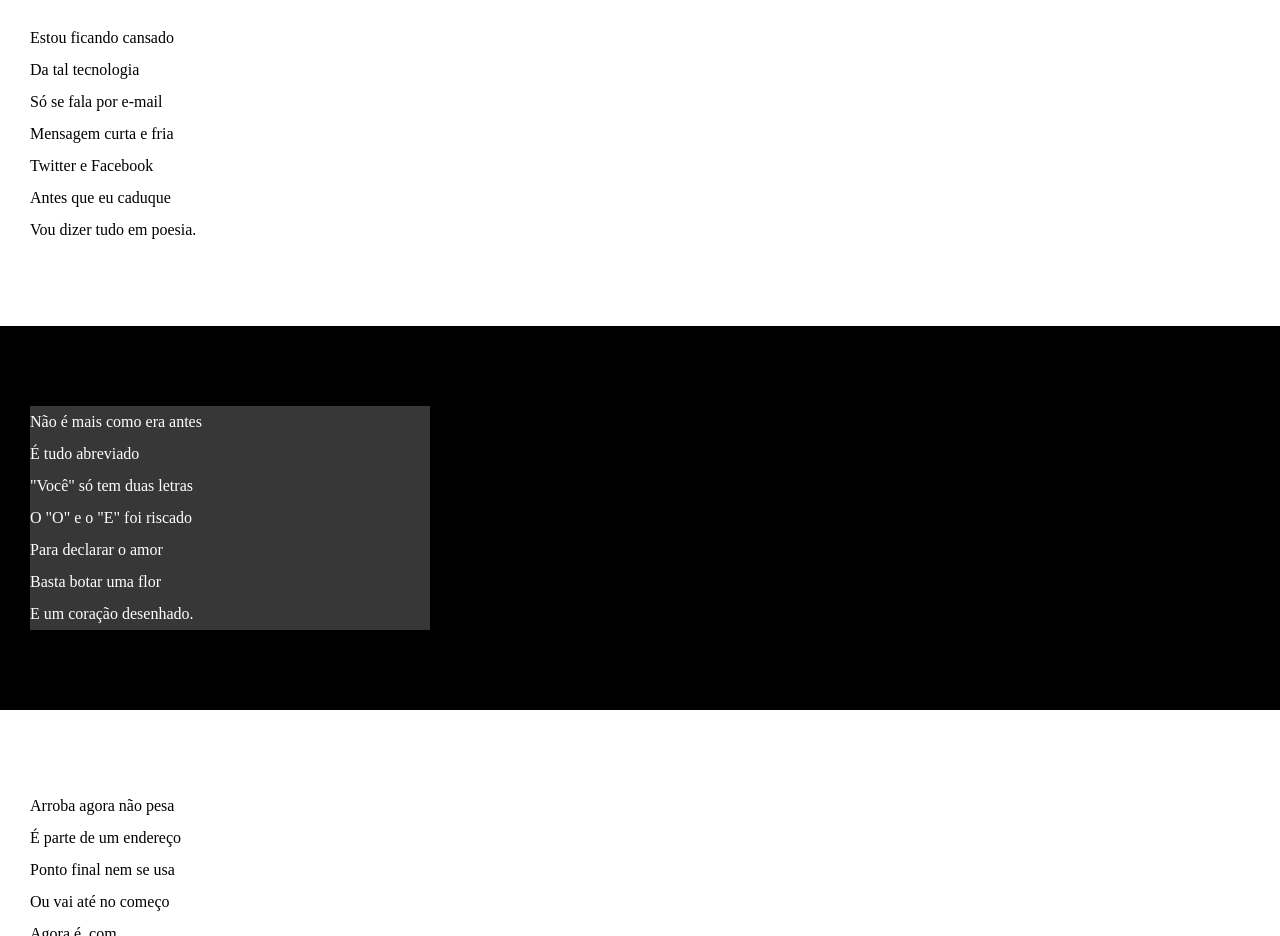
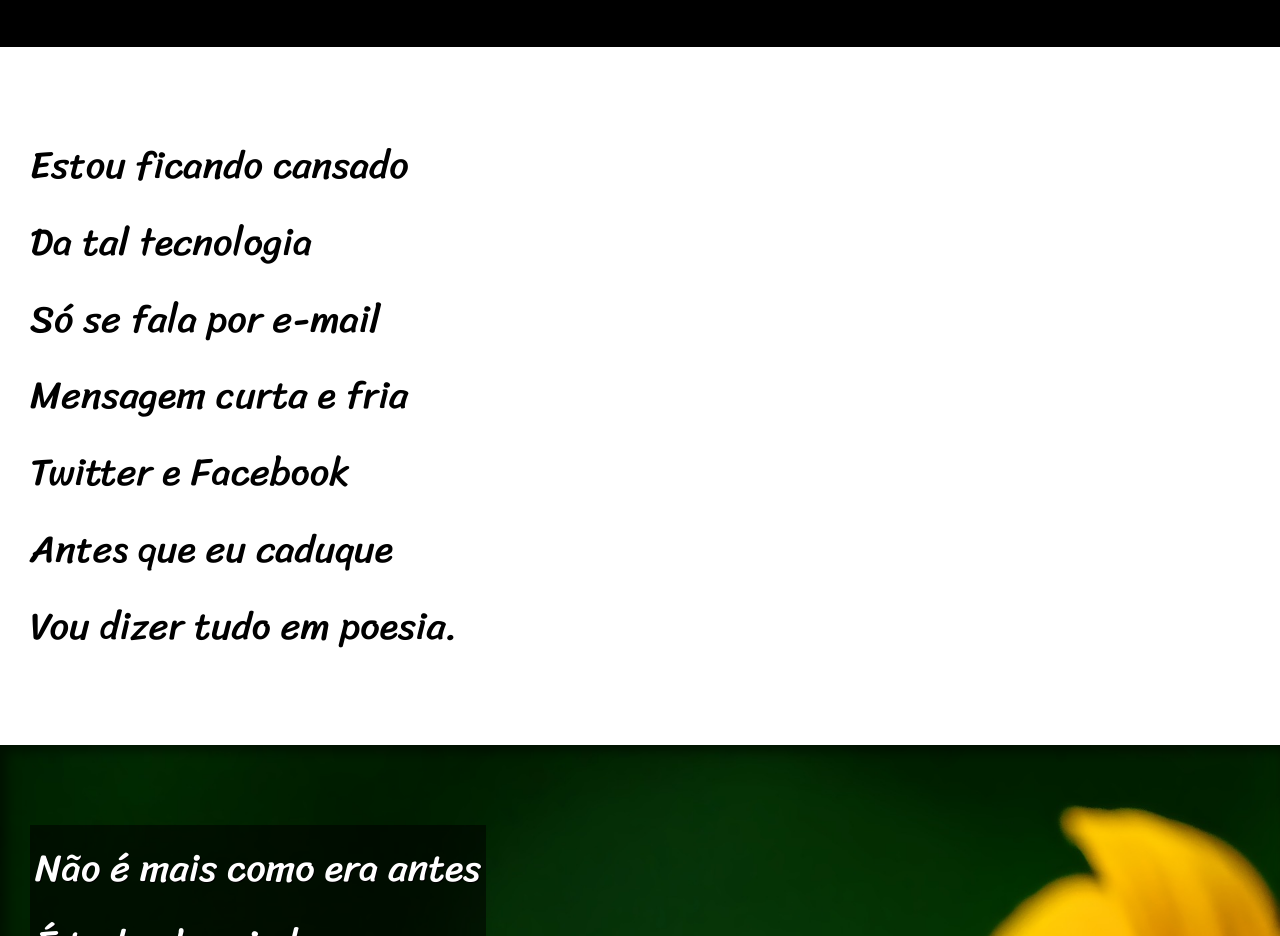
Before and after one commit to ericksousasantana/html-css, a plain HTML site: page desafios/d011-descomplicado/index.html in a window 1280 px wide. Shown: the part 213-1149 px from the top of the page. Drawn offline with Linux system fonts and the light colour scheme.

Commit message:
projeto cordel moderno finalizado

```diff
--- a/desafios/d011-descomplicado/estilo/style.css
+++ b/desafios/d011-descomplicado/estilo/style.css
@@ -1,4 +1,12 @@
 @charset "UTF-8";
+
+@import url('https://fonts.googleapis.com/css2?family=Passion+One&family=Sriracha&display=swap');
+
+:root{
+    --font1: Verdana, Geneva, Tahoma, sans-serif;
+    --font2: "Passion One", sans-serif;
+    --font3: "Sriracha", cursive;
+}
 
 *{
     margin: 0;
@@ -18,9 +26,12 @@ header{
 header h1{
     padding-top: 50px;
     font-variant: small-caps;
+    font-family: var(--font2);
+    font-size: 10vw;
 }
 header p{
     padding-bottom: 50px;
+    font-family: var(--font1);
 }
 a{
     color: white;
@@ -39,15 +50,36 @@ section{
 .normal{
     background-color: white;
     color: black;
+    font-family: var(--font3);
+    font-size: 3vw;
 }
 
 .imagem{
     background-color: black;
     color: white;
+    box-shadow: inset 6px 6px 13px 0px rgba(0, 0, 0, 0.533);
 }
 .imagem > p{
-    width: 400px;
-    background-color: rgb(55, 55, 55);
+    display: inline-block;
+    padding: 5px;
+    background-color: rgba(0, 0, 0, 0.548);
+    font-family: var(--font3);
+    font-size: 3vw;
+    line-height: 2em;
+    text-shadow: 1px 1px 0px black;
+}
+
+#img01{
+    background-image: url("../imagens/background001.jpg");
+    background-position: right center;
+    background-size: cover;
+    background-attachment: fixed;
+}
+
+#img02{
+    background-image: url("../imagens/background002.jpg");
+    background-size: cover;
+    background-attachment: fixed;
 }
 
 footer{
@@ -55,4 +87,5 @@ footer{
     color: white;
     text-align: center;
     padding: 10px;
+    font-family: var(--font1);
 }
--- a/desafios/d011-descomplicado/index.html
+++ b/desafios/d011-descomplicado/index.html
@@ -24,7 +24,7 @@
     </p>
     </section>
 
-    <section class="imagem">
+    <section class="imagem" id="img01">
     <p>
         Não é mais como era antes <br>
         É tudo abreviado <br>
@@ -46,7 +46,7 @@
         Se o saite é muito bom <br>
         Ele vale um alto preço.
     </p>
-
+    <br>
     <p>
         Pra piorar a liguagem <br>
         O emoticom é um risco <br>
@@ -58,7 +58,7 @@
     </p>
     </section>
 
-    <section class="imagem">
+    <section class="imagem" id="img02">
     <p>
         Tenho saudade das cartas <br>
         Escritas com a própria mão <br>
@@ -80,7 +80,7 @@
         O mundo ficou cativo <br>
         Da tecnologia do agora.
     </p>
-
+    <br>
     <p>
         Felizmente, pra orar <br>
         Não precisa de internet <br>
@@ -93,7 +93,7 @@
     </section>
 
     <footer>
-        <p> Site criado por <a href="https://github.com/ericksousasantana?tab=repositories" target="_blank">Erick</a></p>
+        <p> Site criado por <a href="https://github.com/professorguanabara?tab=repositories" target="_blank">Gustavo Guanabara</a> para o <a href="https://www.cursoemvideo.com/" target="_blank">Curso em Video</a></p>
     </footer>
 </body>
 </html>
```
Also changed, not shown: desafios/d011/index.html (+1 -1 lines).
